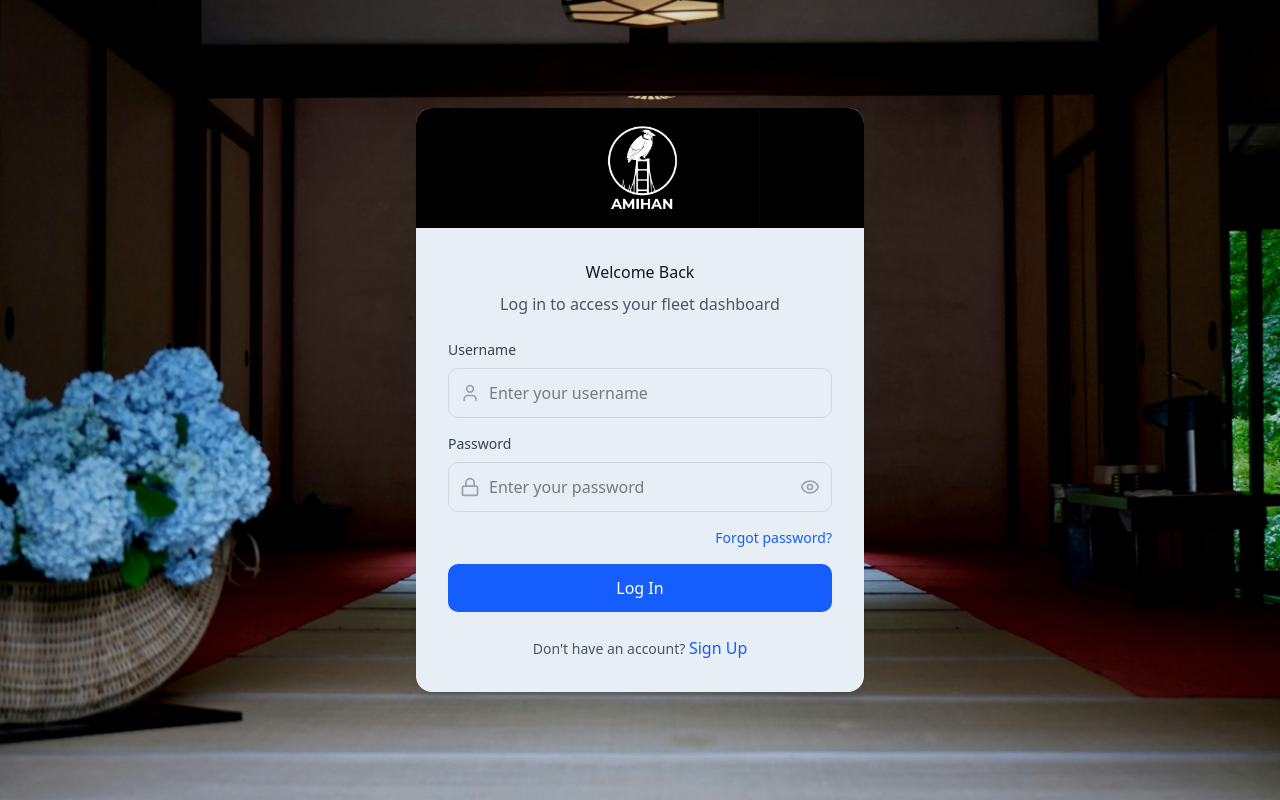
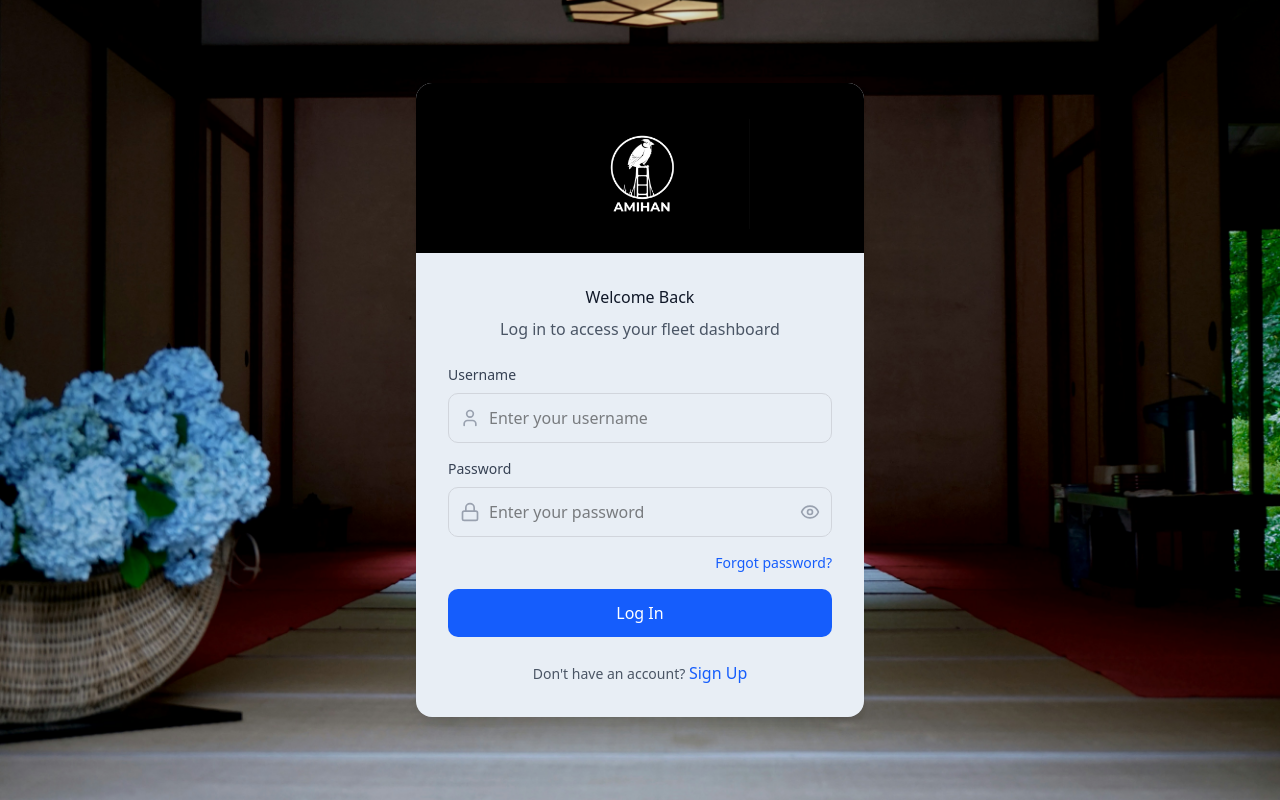
Before and after one commit to swayswede-oss/Amihan, a React (Vite) app: page / in a window 1280 px wide. Built offline with nearby package versions, Linux system fonts and the light colour scheme.

Commit message:
Login minor adjustments

```diff
--- a/src/components/ForgotPassword.tsx
+++ b/src/components/ForgotPassword.tsx
@@ -34,7 +34,7 @@ export function ForgotPassword({ onSwitchToLogin }: ForgotPasswordProps) {
   return (
     <div className="login-background min-h-screen flex items-center justify-center p-4">
       <div className="rounded-2xl shadow-xl w-full max-w-md overflow-hidden" style={{ backgroundColor: '#e8eef5' }}>
-        <div className="bg-black px-6 py-5 lg:px-8 lg:py-6 flex items-center justify-center">
+        <div className="login-logo-header bg-black flex items-center justify-center">
           <img src={logo} alt="Amihan" className="login-logo-image" />
         </div>
 
--- a/src/components/Login.tsx
+++ b/src/components/Login.tsx
@@ -43,7 +43,7 @@ export function Login({ onLogin, onSwitchToSignUp, onForgotPassword }: LoginProp
     <div className="login-background min-h-screen flex items-center justify-center p-4">
       <div className="rounded-2xl shadow-xl w-full max-w-md overflow-hidden" style={{ backgroundColor: '#e8eef5' }}>
         {/* Header */}
-        <div className="bg-black px-6 py-5 lg:px-8 lg:py-6 flex items-center justify-center">
+        <div className="login-logo-header bg-black flex items-center justify-center">
           <img
             src={logo}
             alt="Amihan"
--- a/src/components/SignUp.tsx
+++ b/src/components/SignUp.tsx
@@ -63,7 +63,7 @@ export function SignUp({ onSignUp, onSwitchToLogin }: SignUpProps) {
     <div className="login-background min-h-screen flex items-center justify-center p-4">
       <div className="rounded-2xl shadow-xl w-full max-w-md overflow-hidden" style={{ backgroundColor: '#e8eef5' }}>
         {/* Header */}
-        <div className="bg-black px-6 py-5 lg:px-8 lg:py-6 flex items-center justify-center">
+        <div className="login-logo-header bg-black flex items-center justify-center">
           <img
             src={logo}
             alt="Amihan"
--- a/src/styles/globals.css
+++ b/src/styles/globals.css
@@ -188,9 +188,19 @@
   background-repeat: no-repeat !important;
 }
 
+.login-logo-header {
+  padding: 2rem 1.5rem 1.25rem;
+}
+
+@media (min-width: 1024px) {
+  .login-logo-header {
+    padding: 2.25rem 2rem 1.5rem;
+  }
+}
+
 .login-logo-image {
   display: block;
-  width: min(240px, 78%);
+  width: min(220px, 72%);
   height: auto;
   object-fit: contain;
 }
```
